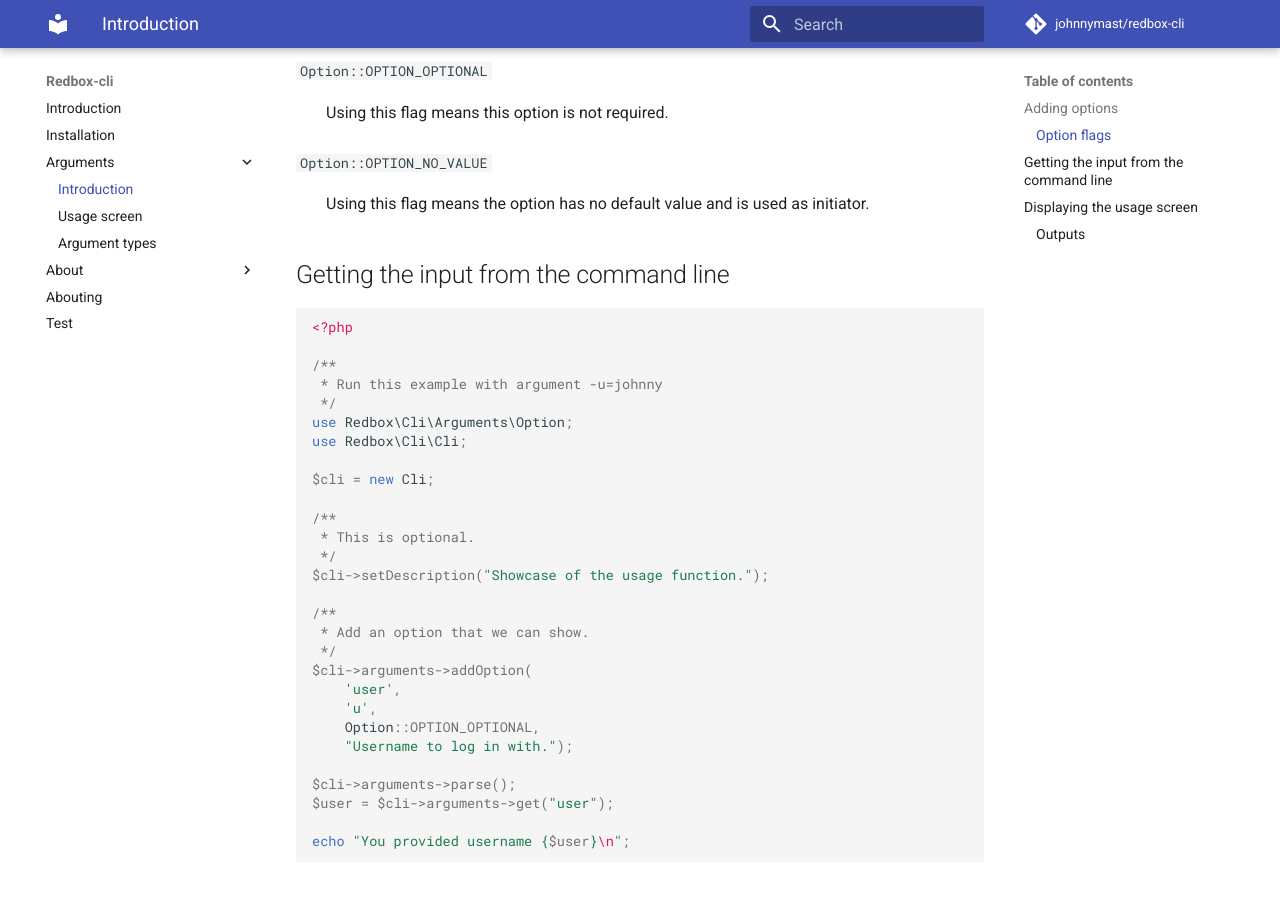
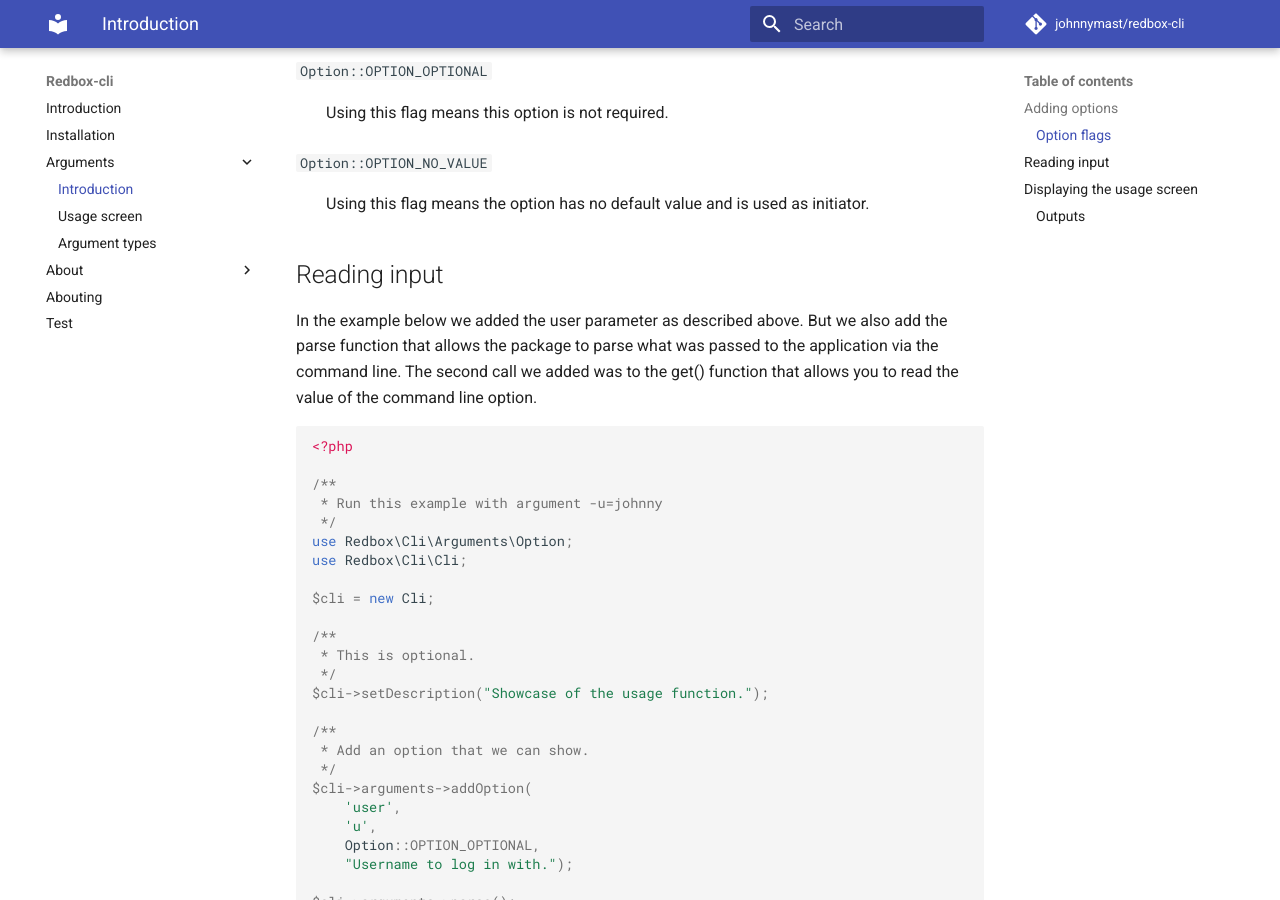
Before and after one commit to johnnymast/redbox-cli, an MkDocs documentation site: the page built from docs/arguments/introduction.md, in a window 1280 px wide and 900 px high, scrolled down 877 px. Built offline with MkDocs 1.6.1 and Material for MkDocs 9.7.7, drawn with Linux system fonts in a browser that asks for light colours; comment, search, counter and statistics services are not loaded.

````diff
--- a/docs/arguments/introduction.md
+++ b/docs/arguments/introduction.md
@@ -42,7 +42,12 @@ You can use the following option flags to make your options optional/required or
 :   Using this flag means the option has no default value and is used as initiator.
 
 
-## Getting the input from the command line
+## Reading input
+
+In the example below we added the user parameter as described above. But we also
+add the parse function that allows the package to parse what was passed to the application
+via the command line. The second call we added was to the get() function that allows you
+to read the value of the command line option.
 
 ```php
 <?php
````
